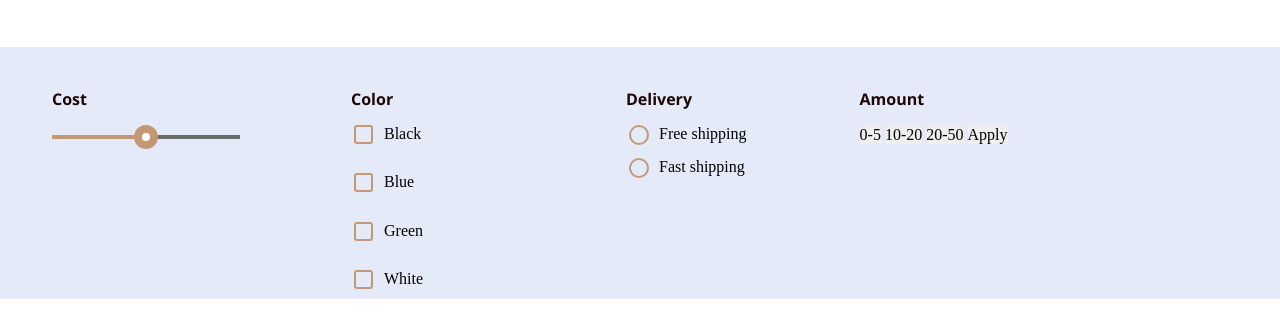
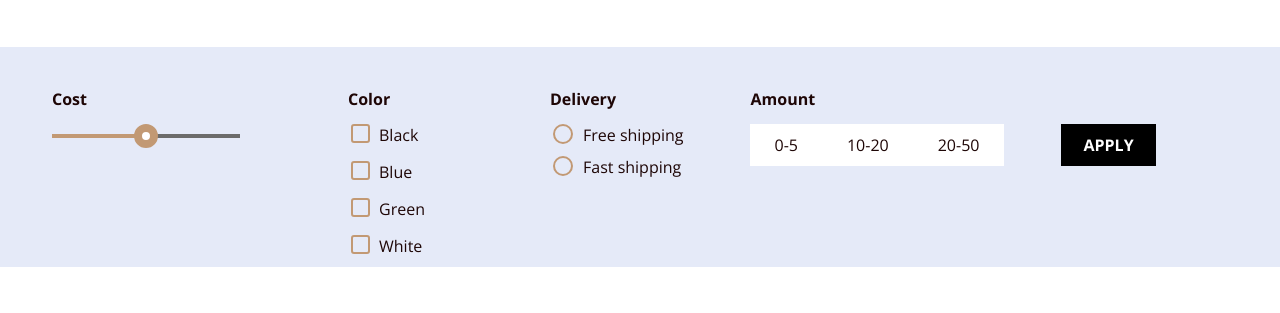
Before and after one commit to dl-academy-edu/yo-agasieva-valeria-1, a plain HTML site: page pages/toys.html in a window 1280 px wide. Shown: the part 219-532 px from the top of the page. Drawn offline with nearby package versions, Linux system fonts and the light colour scheme.

Commit message:
filter-not work

```diff
--- a/pages/toys.html
+++ b/pages/toys.html
@@ -66,19 +66,24 @@
             </fieldset>
             <fieldset class="delivery">
                 <legend class="filter__title">Delivery</legend>
-                <ul class="deliveri__list">
-                    <li class="delivery__item"><input class="deliveri__shipping visualli__hidden" type="radio" id="Free shipping">
-                        <label class="deliveri__lable" for="Free shipping">Free shipping</label></li>
-                    <li class="delivery__item"><input class="deliveri__shipping visualli__hidden" type="radio" id="Fast shipping">
-                        <label class="deliveri__lable" for="Fast shipping">Fast shipping</label></li>
+                <ul class="delivery__list">
+                    <li class="delivery__item"><input class="delivery__shipping visualli__hidden" name="Delivery" type="radio" id="Free">
+                        <label class="delivery__lable" for="Free">Free shipping</label></li>
+                    <li class="delivery__item"><input class="delivery__shipping visualli__hidden" name="Delivery" type="radio" id="Fast">
+                        <label class="delivery__lable" for="Fast">Fast shipping</label></li>
                 </ul>
             </fieldset>
-            <fieldset class="amount__btn">
+            <fieldset class="amount">
                 <legend class="filter__title">Amount</legend>
-                    <button class="amount__btn">0-5</button>
-                    <button class="amount__btn">10-20</button>
-                    <button class="amount__btn">20-50</button>
-                    <button class="amount__btn-apply">Apply</button><a href="#"></a>
+                <ul class="amount__list">
+                    <li class="amount__item"><input class="amount__chek visualli__hidden" type="radio" name="amount" id="0-5">
+                        <label class="amount__lable" for="0-5">0-5</label></li>
+                    <li class="amount__item"><input class="amount__chek visualli__hidden" type="radio" name="amount" id="10-20">
+                        <label class="amount__lable" for="10-20">10-20</label></li>
+                    <li class="amount__item"><input class="amount__chek visualli__hidden" type="radio" name="amount" id="20-50">
+                        <label class="amount__lable" for="20-50">20-50</label></li>
+                    <li class="amount__item"><button class="amount__btn-apply">Apply</button></li>
+                </ul>
             </fieldset>
         </form>
         </section>
@@ -88,7 +93,7 @@
                     <li class="">
                         <a href="#"><img class="toys__img" src="../pictures/shark.png" alt="SHARKY BEAN BAG CHAIR COVER">
                             <p class="toys__name">SHARKY BEAN BAG CHAIR COVER</p>
-                            <p>$60.00 USD</p></li></a>
+                            <p>$60.00 USD</p></a></li>
                     <li class="">
                         <a href="#"><img class="toys__img" src="../pictures/suspension.png" alt="BRASS DECO FRAMES">
                             <p class="toys__name">BRASS DECO FRAMES</p>
@@ -97,19 +102,19 @@
                     <li class="">
                         <a href="#"><img class="toys__img" src="../pictures/apron.png" alt="CIBO FULL APRON">
                             <p class="toys__name">CIBO FULL APRON</p>
-                            <p>$60.00 USD</p></li></a>
+                            <p>$60.00 USD</p></a></li>
                     <li class="">
                         <a href="#"><img class="toys__img" src="../pictures/gamtoy.png" alt="GATCHA GATCHA GUMBALL MACHINE">
                             <p class="toys__name">GATCHA GATCHA GUMBALL MACHINE</p>
-                            <p>$56.00 USD</p></li></a>
+                            <p>$56.00 USD</p></a></li>
                     <li class="">
                         <a href="#"><img class="toys__img" src="../pictures/candle.png" alt="CHRISTMAS ADVENT SCENTED CANDLE">
                             <p class="toys__name">CHRISTMAS ADVENT SCENTED CANDLE</p>
-                            <p>$29.00 USD</p></li></a>
+                            <p>$29.00 USD</p></a></li>
                     <li class="">
                         <a href="#"><img class="toys__img" src="../pictures/lamp.png" alt="TANGLE SPINNING TEA LIGHT">
                             <p class="toys__name">TANGLE SPINNING TEA LIGHT</p>
-                            <p>$56.00 USD</p></li> </a>
+                            <p>$56.00 USD</p></a></li>
                 </ul>
         </section>
         <div class="pages container">
--- a/styles/common.css
+++ b/styles/common.css
@@ -157,7 +157,7 @@ header {
     color: #1E0606;
 }
 
-.footer-social__list {
+.footer-social__item {
     display: inline;
 }
 
--- a/styles/toys.css
+++ b/styles/toys.css
@@ -39,11 +39,11 @@
 }
 
 .cost{
-    margin-right: 87px;
+    margin-right: 84px;
 }
 
 .color{
-    margin-right: 129px;
+    margin-right: 56px;
 }
 
 .color__ceckbox{
@@ -51,7 +51,7 @@
 }
 
 .delivery{
-    margin-right: 89px;
+    margin-right: 43px;
 }
 
 .filter__title{
@@ -59,7 +59,7 @@
     font-weight: 700;
     font-size: 16px;
     line-height: 22px;
-    padding-bottom: 9px;
+    padding-bottom: 8px;
     color: #1E0606;
 }
 
@@ -252,12 +252,18 @@ input[type=range].styled-slider.slider-progress:active::-ms-fill-lower {
 }
 
 .color__item:not(:last-child){
-    margin-bottom: 30px;
+    margin-bottom: 15px;
 }
 
 .color__lable{
     position: relative;
-    padding-left: 30px;
+    padding-left: 28px;
+    font-family: 'Open Sans';
+    font-style: normal;
+    font-weight: 400;
+    font-size: 16px;
+    line-height: 22px;
+    color: #1E0606;
 }
 
 .color__lable::after,
@@ -278,16 +284,21 @@ input[type=range].styled-slider.slider-progress:active::-ms-fill-lower {
 }
 
 .delivery__item:not(:last-child){
-    margin-bottom: 15px;
+    margin-bottom: 10px;
 }
 
-.deliveri__lable{
+.delivery__lable{
     position: relative;
     padding-left: 30px;
+    font-family: 'Open Sans';
+    font-weight: 400;
+    font-size: 16px;
+    line-height: 22px;
+    color: #1E0606;
 }
 
-.deliveri__lable::after,
-.deliveri__lable::before{
+.delivery__lable::after,
+.delivery__lable::before{
     content: '';
     position: absolute;
     left: 0;
@@ -295,10 +306,39 @@ input[type=range].styled-slider.slider-progress:active::-ms-fill-lower {
     height: 20px;
 }
 
-.deliveri__shipping + .deliveri__lable::before{
+.delivery__shipping + .delivery__lable::before{
     background-image: url(../pictures/radio.svg);
 }
 
-.deliveri__shipping:checked + .deliveri__lable::after{
+.delivery__shipping:checked + .delivery__lable::after{
     background-image: url(../pictures/radioact.png);
 }
+
+.amount__item{
+    display: inline;
+    margin: -4px;
+    padding: 0;
+}
+
+.amount__lable{
+    font-family: 'Open Sans';
+    font-weight: 400;
+    font-size: 16px;
+    line-height: 22px;
+    color: #1E0606;
+    padding: 10px 25px;
+    background: #ffffff;
+    cursor: pointer;
+}
+
+.amount__btn-apply{
+    font-family: 'Open Sans';
+    font-weight: 700;
+    font-size: 16px;
+    line-height: 22px;
+    margin-left: 61px;
+    padding: 10px 22px;
+    text-transform: uppercase;
+    color: #ffffff;
+    background-color: #000000;
+}
```
Also changed, not shown: pictures/Group.png (added).
